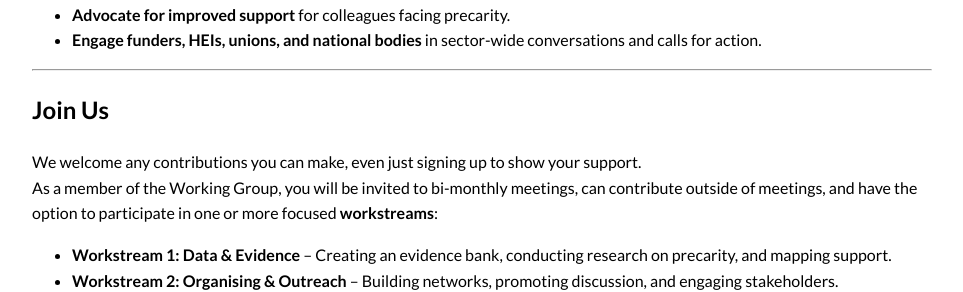
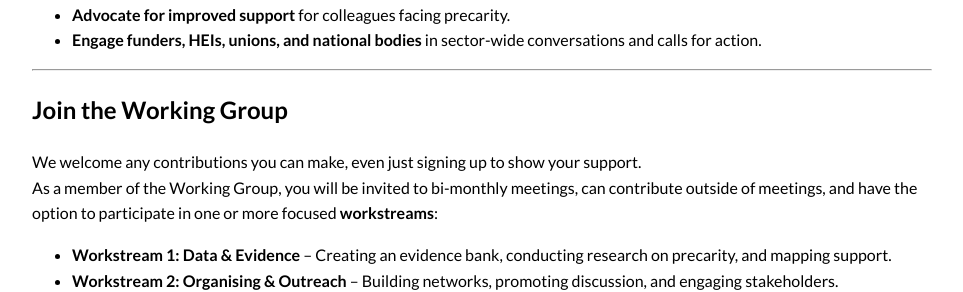
Before and after one commit to rikanair/precarity, a Jekyll site: the page built from index.md, in a window 1280 px wide. Shown: the part 515-807 px from the top of the page, without its empty margins (158-1121 px from the left). Built offline with Jekyll 4.4.1, drawn with Linux system fonts in a browser that asks for light colours.

Commit message:
Update index.md

```diff
--- a/index.md
+++ b/index.md
@@ -30,7 +30,7 @@ To take collective action to reduce the level and impact of employment precarity
 
 ---
 
-## Join Us
+## Join the Working Group
 
 We welcome any contributions you can make, even just signing up to show your support.
 As a member of the Working Group, you will be invited to bi-monthly meetings, can contribute outside of meetings, and have the option to participate in one or more focused **workstreams**:
```
